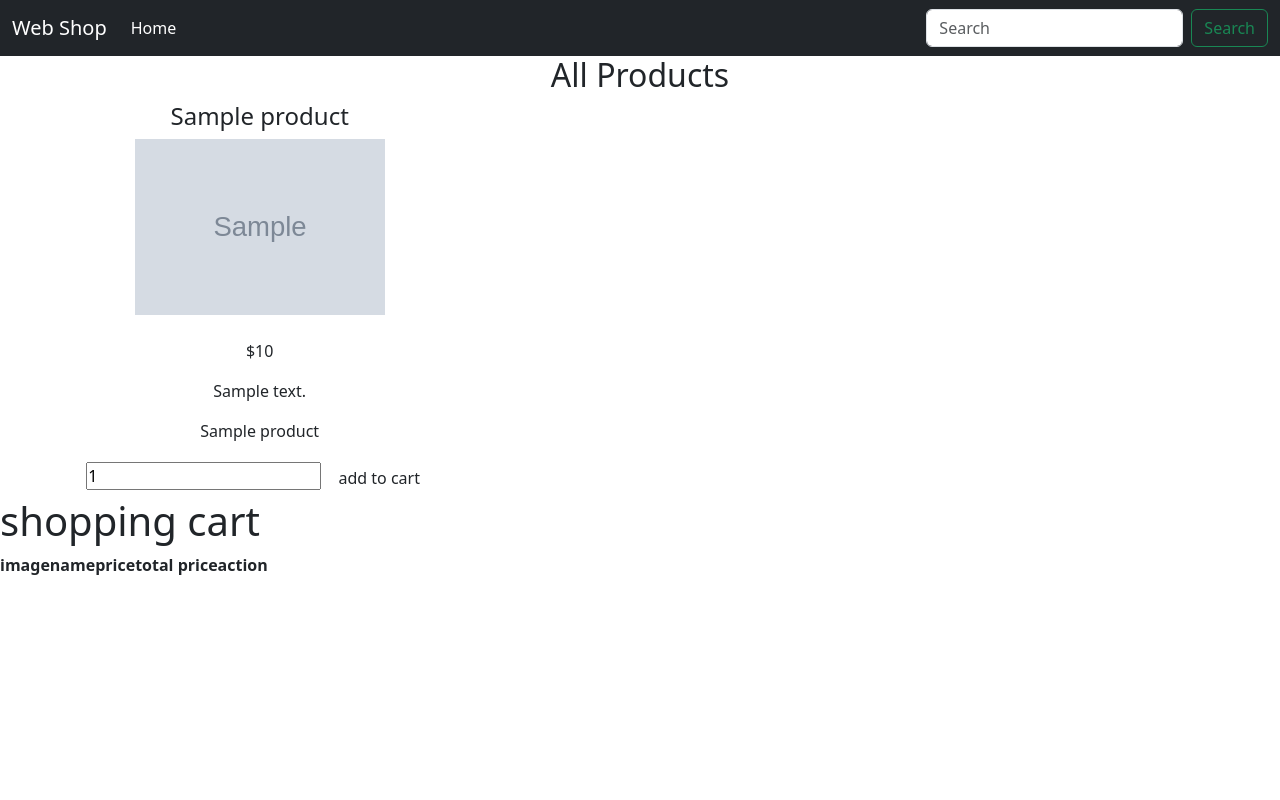
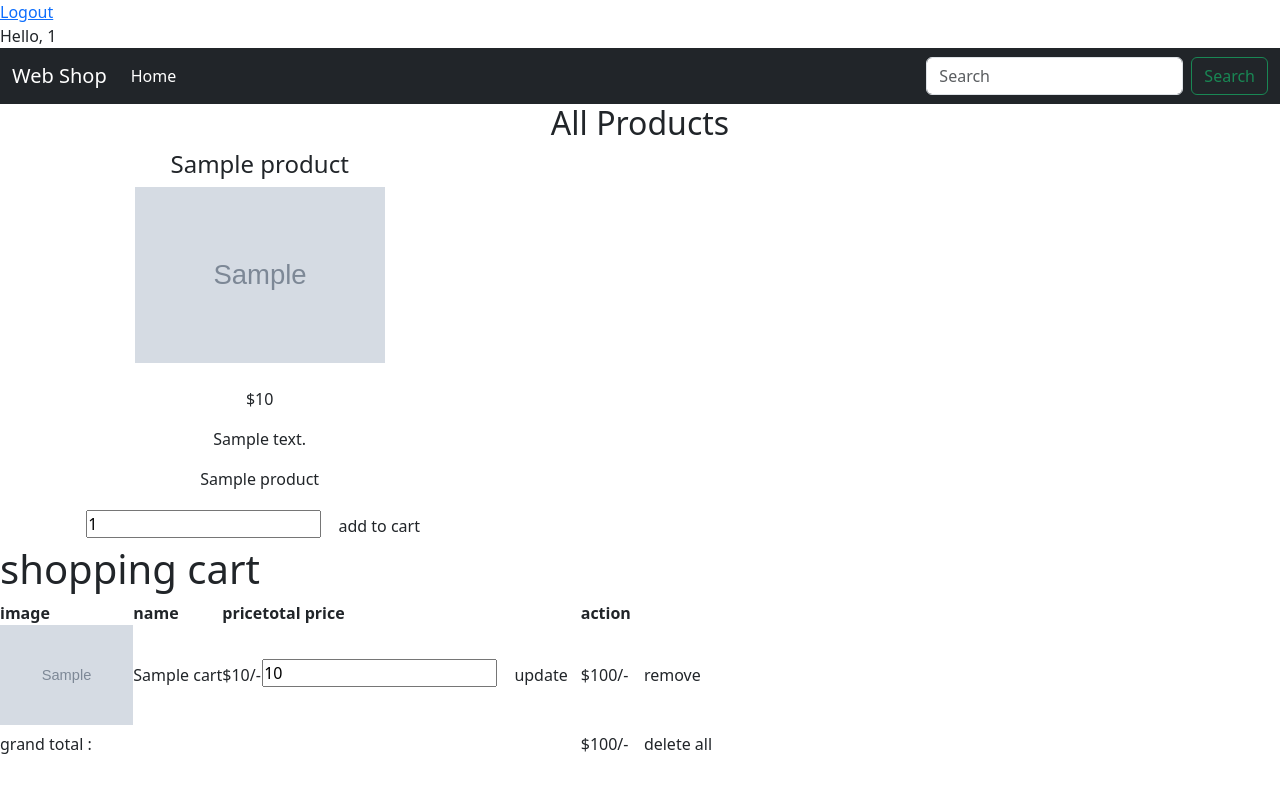
Before and after one commit to fabianstrandqvist/EITF06, a PHP site: page /products.php in a window 1280 px wide. Run offline with PHP 8.4, Linux system fonts and the light colour scheme; the visitor is signed in with stand-in values (Sample User, id 1); tables that the repository leaves empty or names only in its code hold one stand-in row (values such as "Sample post"); grey boxes marked "Sample" are stand-in pictures; lists and menus that the app fills with data are empty.

Commit message:
Added a -kinda- working cart

```diff
--- a/products.php
+++ b/products.php
@@ -34,6 +34,26 @@ ini_set('display_errors', 1);
             $message = 'Product added to cart successfully';
         }
     }
+
+    if (isset($_POST['update_cart'])){
+        $update_quantity = $_POST['cart_quantity'];
+        $update_id = $_POST['cart_id'];
+        mysqli_query($con, "UPDATE `cart`SET quantity = '$update_quantity' WHERE id = '$update_id'");
+        $message[] = 'cart updated!';
+    }
+
+    if (isset($_GET['remove'])){ //dangerous! attacker can use a URL to remove cart item from user lol
+        $remove_id = $_GET['remove'];
+        mysqli_query($con, "DELETE FROM `cart` WHERE id = '$remove_id'");
+        header('location:products.php');
+    }
+
+    if (isset($_GET['delete_all'])){
+        mysqli_query($con, "DELETE FROM `cart` WHERE user_id = '" . $user_data['user_id'] . "'");
+        header('location:products.php');
+    }
+
+
 ?>
 
 <!DOCTYPE html>
@@ -47,7 +67,9 @@ ini_set('display_errors', 1);
     <link rel = "stylesheet" href="css/style.css">
 </head>
 <body>
-
+<a href="logout1.php">Logout</a>
+    <br>
+Hello, <?php echo $user_data['user_id']; ?>
     <!-- Navigation Bar -->
     <nav class="navbar navbar-expand-lg navbar-dark bg-dark">
     <div class="container-fluid">
@@ -112,16 +134,38 @@ ini_set('display_errors', 1);
                 </thead>
                 <tbody>
                 <?php
-
+                    $grand_total = 0;
                     $cart_query = mysqli_query($con, "SELECT * FROM `cart` WHERE user_id = '" . $user_data['user_id'] . "'"); // query database - im not sure if id will work here just yet
                     if(mysqli_num_rows($cart_query) > 0){
                         while($fetch_cart = mysqli_fetch_assoc($cart_query)){
                 ?>
+                    <tr>
+                        <td><img src="<?php echo $fetch_cart["image"]; ?>" height="100" alt=""></td>
+                        <td><?php echo $fetch_cart["name"]; ?></td>
+                        <td>$<?php echo $fetch_cart['price']; ?>/-</td>
+                        <td>
+                            <form action="" method="post">
+                                <input type="hidden" name="cart_id" value="<?php echo $fetch_cart['id']; ?>">
+                                <input type="number" min="1" name="cart_quantity" value="<?php echo $fetch_cart['quantity']; ?>">
+                                <input type="submit" name="update_cart" value="update" class="btn">
+                            </form>
+                        </td>
+                        <td>$<?php echo $sub_total = number_format($fetch_cart['price'] * $fetch_cart['quantity']); ?>/-</td>
+                        <td>
+                            <a href="products.php?remove=<?php echo $fetch_cart['id']; ?>" class="btn" onclick="return confirm('remove item from cart?');">remove</a>
+                        </td>
+                    </tr>
 
                 <?php
+                    $grand_total += $sub_total;
                         };
                     };
                 ?>
+                <tr>
+                    <td colspan="4">grand total :</td>
+                    <td>$<?php echo $grand_total;?>/-</td>
+                    <td><a href="products.php?delete_all" onclick="return confirm('delete all from cart?');" class="btn">delete all</a></td>
+                </tr>
                 </tbody>
             </table>
         </div>
```
